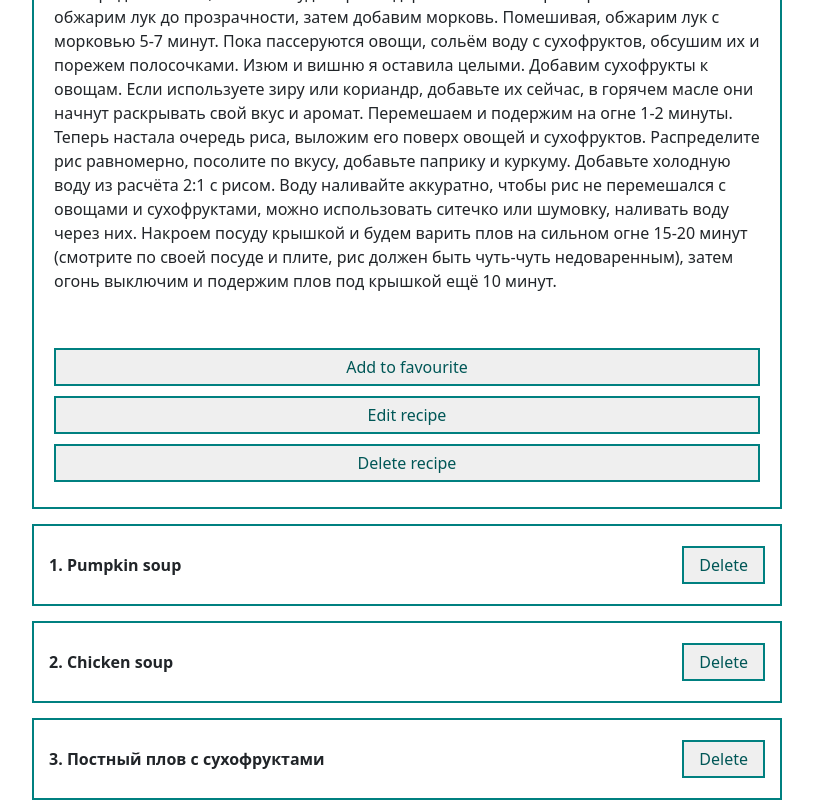
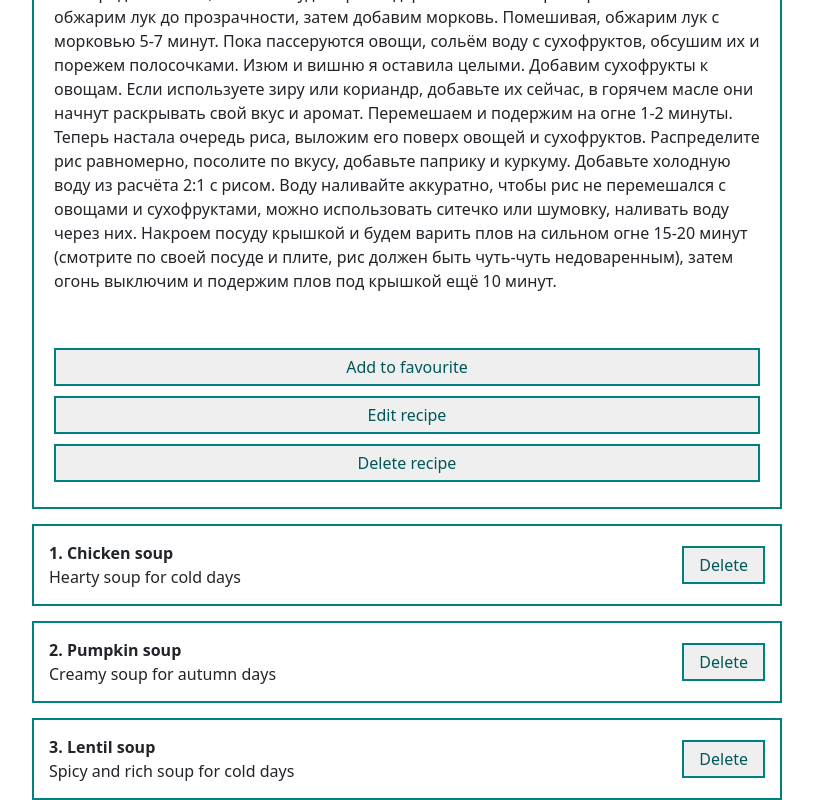
Before and after one commit to AnnaCodes1/cook-book-app, a React (Create React App) app: page / in a window 1280 px wide. Shown: the part 2277-3077 px from the top of the page, without its empty margins (233-1046 px from the left). Built offline with nearby package versions, Linux system fonts and the light colour scheme.

Commit message:
Separated old list state from recipe body state

```diff
--- a/src/App.js
+++ b/src/App.js
@@ -5,7 +5,7 @@ import MySelect from './components/UI/select/MySelect'
 import SearchPanel from './components/UI/search-panel/SearchPanel'
 import './styles/App.css'
 import RecipeList from './components/recipe-list/RecipeList'
-import { Recipes } from './components/recipe-data/InitialRecipeObjectList'
+import { recipeData } from './components/recipe-data/InitialRecipeObjectList'
 
 let maxId = 1
 
@@ -24,7 +24,8 @@ const initialRecipeList = [
 ]
 
 function App() {
-  const [recipes, setRecipes] = useState(Recipes)
+  const [recipes, setRecipes] = useState(recipeData)
+  const [oldRecipes, setOldRecipes] = useState(initialRecipeList)
 
   const [selectedSort, setSelectedSort] = useState('')
 
@@ -33,11 +34,15 @@ function App() {
   const createRecipe = input => {
     const { title, body } = input
     const newRecipe = createRecipeItem(title, body)
-    setRecipes([...recipes, newRecipe])
+    setOldRecipes([...oldRecipes, newRecipe])
   }
 
   const removeRecipe = recipe => {
+    console.log('Remove recipe:', recipe)
     setRecipes(recipes.filter(r => r.id !== recipe.id))
+  }
+  const removeOldRecipe = recipe => {
+    setOldRecipes(oldRecipes.filter(r => r.id !== recipe.id))
   }
 
   const sortRecipes = sort => {
@@ -73,15 +78,18 @@ function App() {
           { value: 'body', name: 'By description' },
         ]}
       />
-      <RecipeBody recipes={visibleRecipes} />
+      <RecipeBody
+        recipes={visibleRecipes}
+        remove={removeRecipe}
+      />
 
       {recipes.length ? (
         <RecipeList
-          remove={removeRecipe}
-          recipes={recipes}
+          remove={removeOldRecipe}
+          recipes={oldRecipes}
         />
       ) : (
-        <h1 style={{ textAlign: 'center' }}>No soup recipes found!</h1>
+        <h1 style={{ textAlign: 'center' }}>No recipes found!</h1>
       )}
     </div>
   )
--- a/src/components/recipe-body/RecipeBody.jsx
+++ b/src/components/recipe-body/RecipeBody.jsx
@@ -3,7 +3,7 @@ import MyButton from '../UI/button/MyButton'
 import IngredientList from './IngredientList'
 import classes from './RecipeBody.module.css'
 
-const RecipeBody = ({ recipes }) => {
+const RecipeBody = ({ recipes, remove }) => {
   const eachRecipe = recipes.map(item => {
     const { id, title, about, recipe, ...ingredient } = item
     return (
@@ -18,7 +18,7 @@ const RecipeBody = ({ recipes }) => {
         <span className={classes.recipeButtons}>
           <MyButton>Add to favourite</MyButton>
           <MyButton>Edit recipe</MyButton>
-          <MyButton>Delete recipe</MyButton>
+          <MyButton onClick={() => remove(eachRecipe)}>Delete recipe</MyButton>
         </span>
       </div>
     )
--- a/src/components/recipe-data/InitialRecipeObjectList.jsx
+++ b/src/components/recipe-data/InitialRecipeObjectList.jsx
@@ -50,4 +50,4 @@ const postniyPlov = createRecipeObject(
 
 const InitialRecipeObjectList = [pumpkinSoup, chickenSoup, postniyPlov]
 
-export { InitialRecipeObjectList as Recipes }
+export { InitialRecipeObjectList as recipeData }
--- a/src/components/recipe-list/RecipeListItem.jsx
+++ b/src/components/recipe-list/RecipeListItem.jsx
@@ -1,20 +1,19 @@
 import React from 'react'
 import MyButton from '../UI/button/MyButton'
 
-
-const RecipeListItem = ({recipe, number, remove}) => {
-
+const RecipeListItem = ({ recipe, number, remove }) => {
   return (
-    <div className="recipe-item">
-        <div className="recipe_content">
-          <strong>{number}. {recipe.title}</strong>
-          <div>{recipe.body}</div>
-        </div>
-        <div className="recipe__btns">
-          <MyButton onClick={() =>
-    remove(recipe)}>Delete</MyButton>
-        </div>
+    <div className='recipe-item'>
+      <div className='recipe_content'>
+        <strong>
+          {number}. {recipe.title}
+        </strong>
+        <div>{recipe.body}</div>
       </div>
+      <div className='recipe__btns'>
+        <MyButton onClick={() => remove(recipe)}>Delete</MyButton>
+      </div>
+    </div>
   )
 }
 
```
